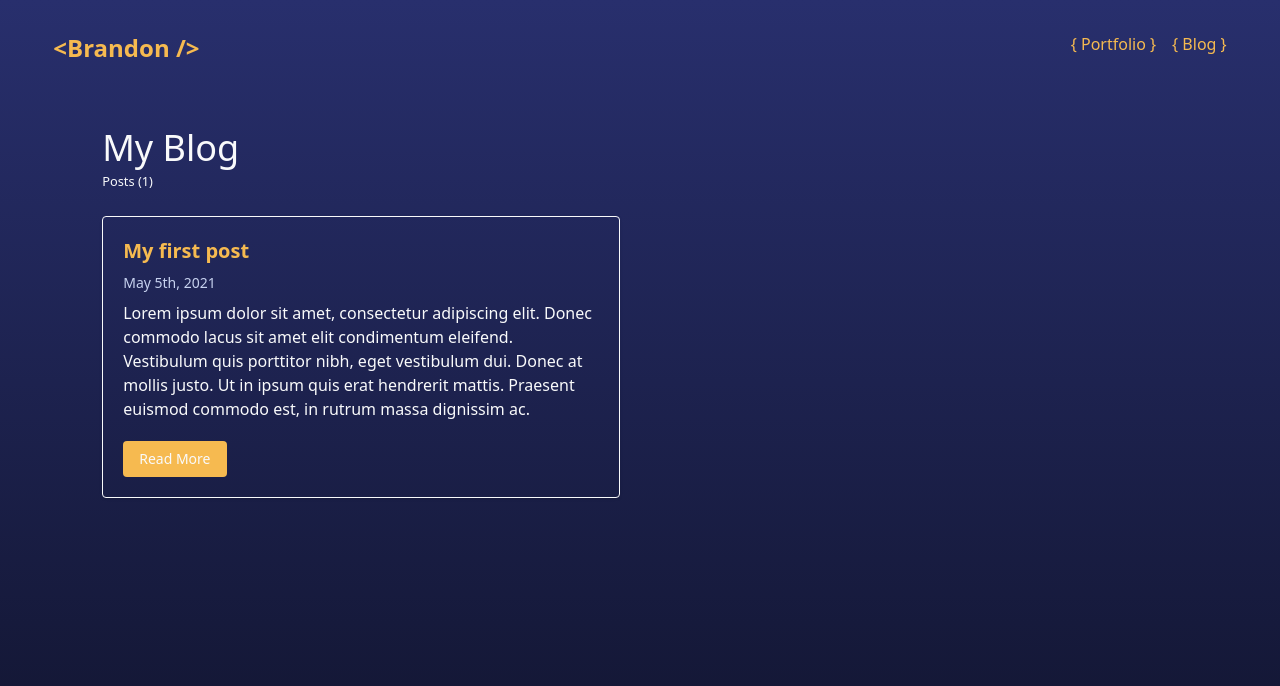
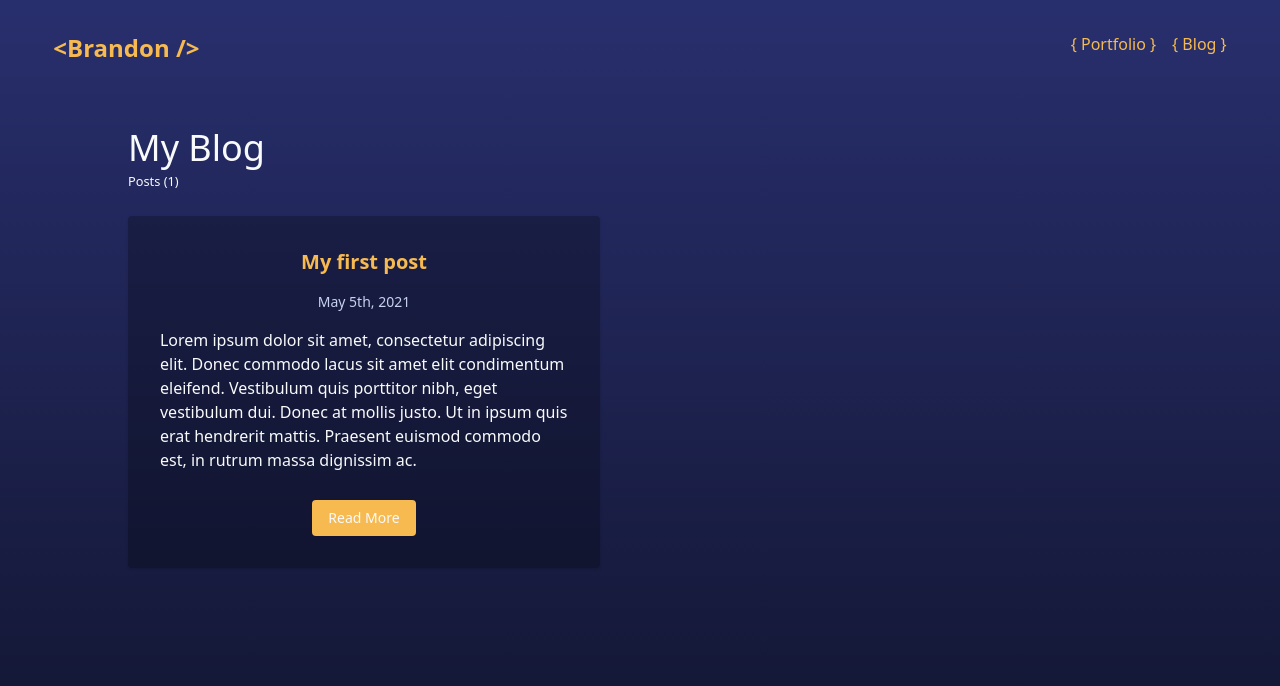
Before and after one commit to branmar97/my-portfolio, a Next.js app: page /blog in a window 1280 px wide. Shown: the top 686 px of the page. Built offline with nearby package versions, Linux system fonts and the light colour scheme; what @tailwindcss/typography would draw is missing.

Commit message:
Fix blog card styling

```diff
--- a/pages/blog.js
+++ b/pages/blog.js
@@ -5,7 +5,7 @@ import { getAllPosts } from '../lib/data'
 
 export default function Blog({ posts }) {
   return (
-    <div className="mx-auto w-11/12">
+    <div className="max-w-5xl mx-auto">
       <Head>
         <title>Brandon Marrero | Blog</title>
         {/* <link rel="icon" href="/favicon.ico" /> */}
@@ -16,12 +16,12 @@ export default function Blog({ posts }) {
           My Blog
         </h1>
         <small>Posts ({posts.length})</small>
-        <div className="mt-6 grid md:grid-cols-1 lg:grid-cols-2 2xl:grid-cols-3 gap-10 justify-items-center">
+        <div className="mt-6 grid md:grid-cols-1 lg:grid-cols-2 gap-20 justify-items-center">
             {posts.map((item) => (
-                <div className="mb-6 border border-off-white shadow hover:shadow-2xl transition duration-500 ease-in-out p-5 rounded space-y-2" key={item.slug}>
+                <div className="bg-black bg-opacity-25 shadow hover:shadow-2xl transition duration-500 ease-in-out rounded space-y-4 text-center justify-center p-8 max-w-xl" key={item.slug}>
                     <div className="text-xl font-bold"><Link href={`/blog/${item.slug}`}><a>{item.title}</a></Link></div>
                     <div className="text-gray-light text-sm">{format(parseISO(item.date), 'MMMM do, uuu')}</div>
-                    <div className="w-88">{item.summary}</div>
+                    <div className="text-left">{item.summary}</div>
                     <div><Link href={`/blog/${item.slug}`}><a><button className="bg-orange-dark hover:bg-orange-light transition duration-300 ease-in-out text-off-white text-sm py-2 px-4 rounded mt-3">Read More</button></a></Link></div>
                 </div>
             ))}
```
